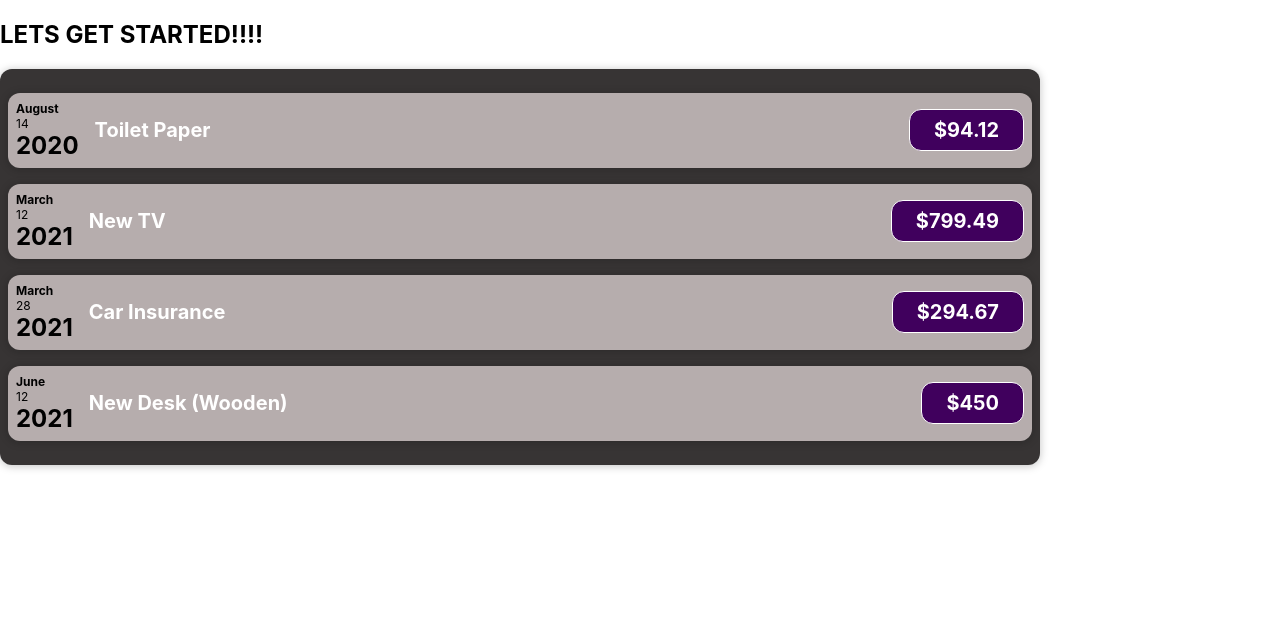
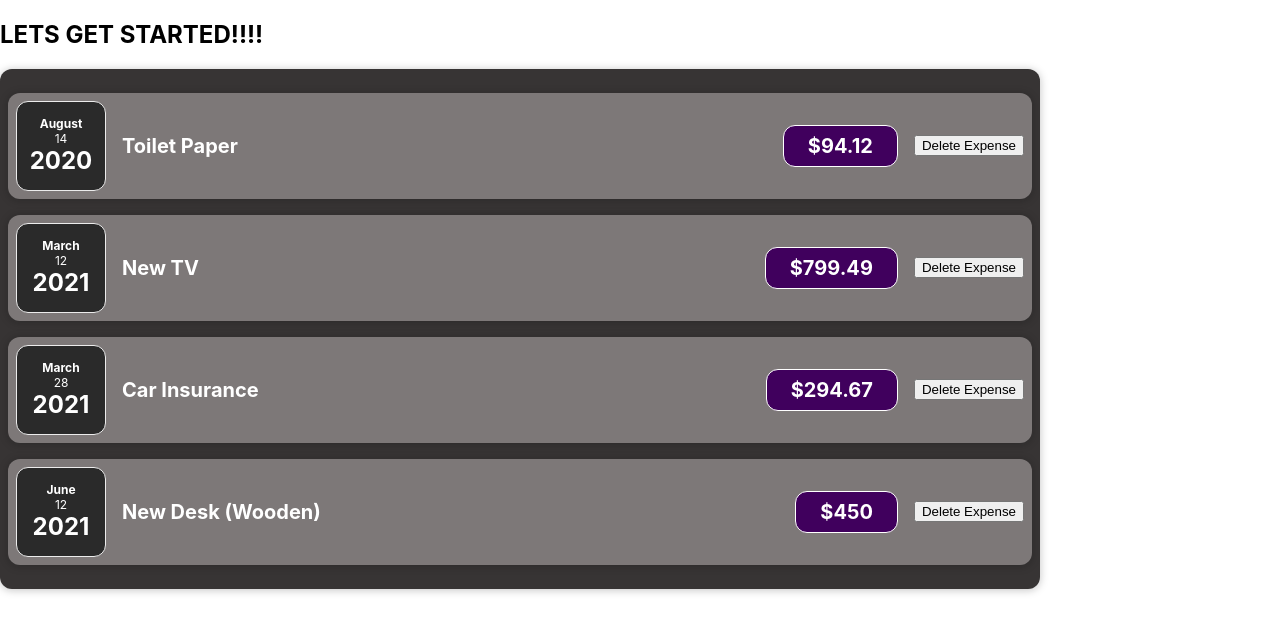
Before and after one commit to sushmabhapkar/react_sushma_sharpner, a React (Create React App) app: page / in a window 1280 px wide. Shown: the top 632 px of the page. Built offline with nearby package versions, Linux system fonts and the light colour scheme.

Commit message:
m2 task1(dom delete button)

```diff
--- a/src/Component/Expenses/ExpenseDate.css
+++ b/src/Component/Expenses/ExpenseDate.css
@@ -1,4 +1,4 @@
-.ecpense-date {
+.expense-date {
   display: flex;
   flex-direction: column;
   width: 5.5rem;
--- a/src/Component/Expenses/ExpenseItem.css
+++ b/src/Component/Expenses/ExpenseItem.css
@@ -7,7 +7,7 @@
   padding: 0.5rem;
   margin: 1rem 0;
 
-  background-color: #b6adad;
+  background-color: hsl(0, 2%, 48%);
 }
 
 .expense-item__description {
--- a/src/Component/Expenses/ExpenseItem.js
+++ b/src/Component/Expenses/ExpenseItem.js
@@ -1,20 +1,34 @@
-import React from 'react';
+import React,{useState} from 'react';
 import ExpenseDate from './ExpenseDate';
 import Card from '../UI/Card';
 import './ExpenseItem.css';
 
 function ExpenseItem(props) {
+ const[isDelete,setIsDelete]=useState(false);
+
+ const deleteHandler=()=>
+ {
+
+    setIsDelete(true);
+ };
+ if(isDelete)
+ {
+    return null;
+ }
 
 
     return (
-        <Card className="expense-item">
+        <div>
+        <Card className="expense-item" id={`expenses-${props.id}`}>
             <ExpenseDate date={props.date}/>
-             <div className="expense-item__description">
-               <h2>{props.title}</h2>
-               <div className="expense-item__price">${props.amount}</div>
+            <div className="expense-item__description">
+                <h2>{props.title}</h2>
+                <div className="expense-item__price">${props.amount}</div>
+                <button onClick={deleteHandler}>Delete Expense</button>
             </div>
+
         </Card>
+    </div>
     );
-
 }
 export default ExpenseItem;
```
